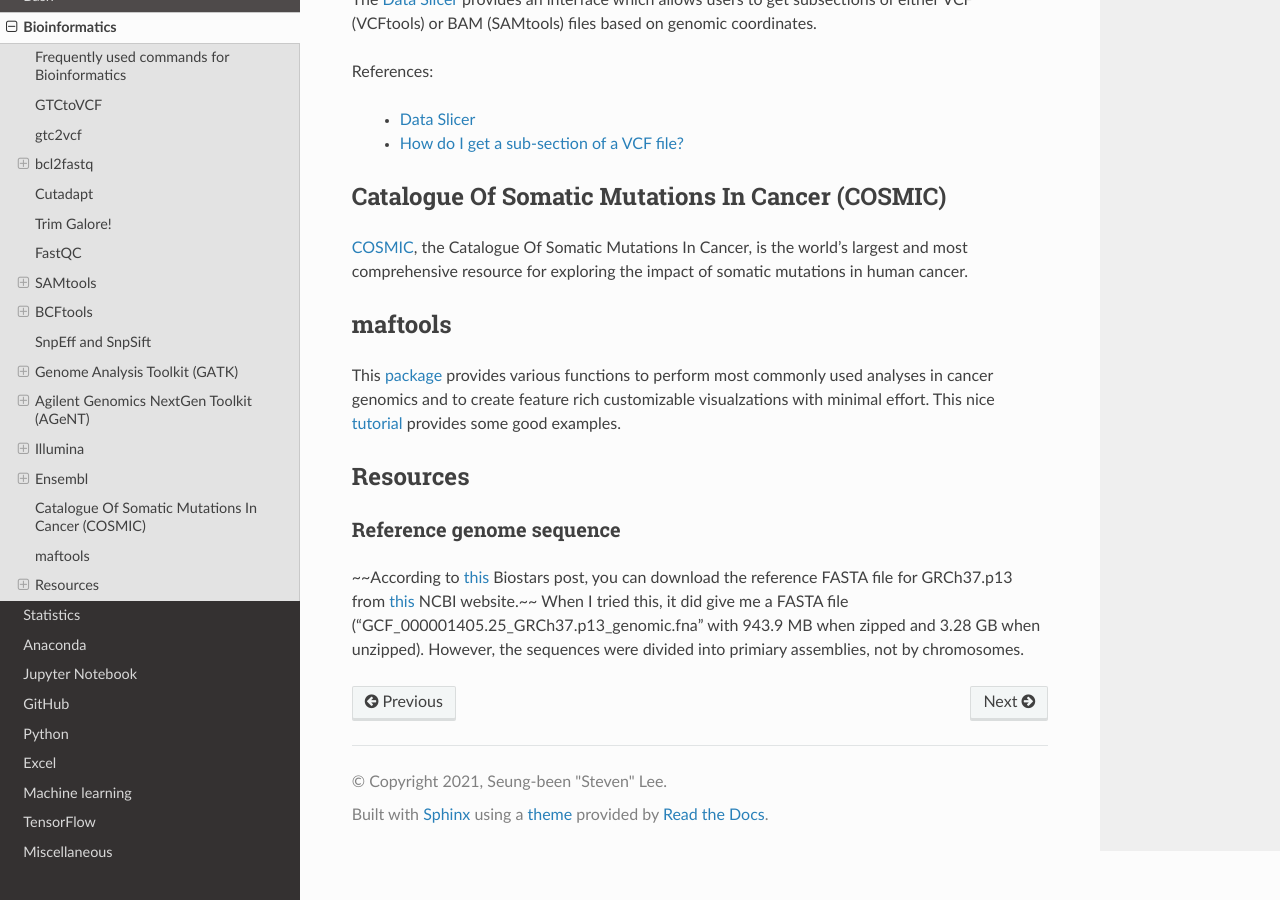
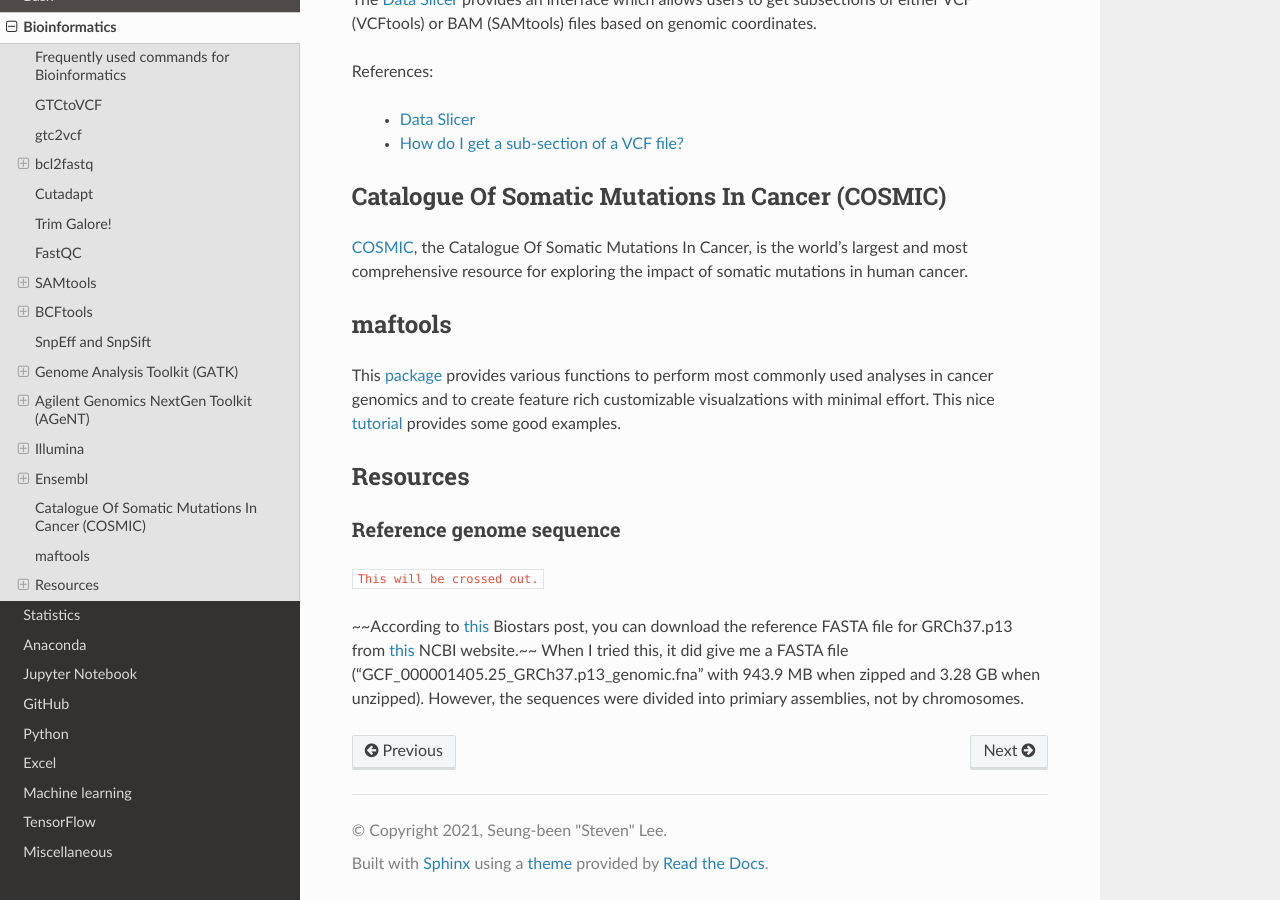
Before and after one commit to sbslee/notes, a Sphinx documentation site: the page built from docs/bioinformatics.rst, in a window 1280 px wide and 900 px high, scrolled down 11351 px. Built offline with Sphinx 7.4.7 and the Read the Docs theme 2.0.0, drawn with Linux system fonts in a browser that asks for light colours; cross-references to code outside the pages are shown as plain code.

Commit message:
Update notes

```diff
--- a/docs/bioinformatics.rst
+++ b/docs/bioinformatics.rst
@@ -604,4 +604,6 @@
 Reference genome sequence
 -------------------------
 
+:strike:`This will be crossed out.`
+
 ~~According to `this <https://www.biostars.org/p/338914/>`__ Biostars post, you can download the reference FASTA file for GRCh37.p13 from `this <https://www.ncbi.nlm.nih.gov/assembly/GCF_000001405.25>`__ NCBI website.~~ When I tried this, it did give me a FASTA file ("GCF_000001405.25_GRCh37.p13_genomic.fna" with 943.9 MB when zipped and 3.28 GB when unzipped). However, the sequences were divided into primiary assemblies, not by chromosomes.
```
